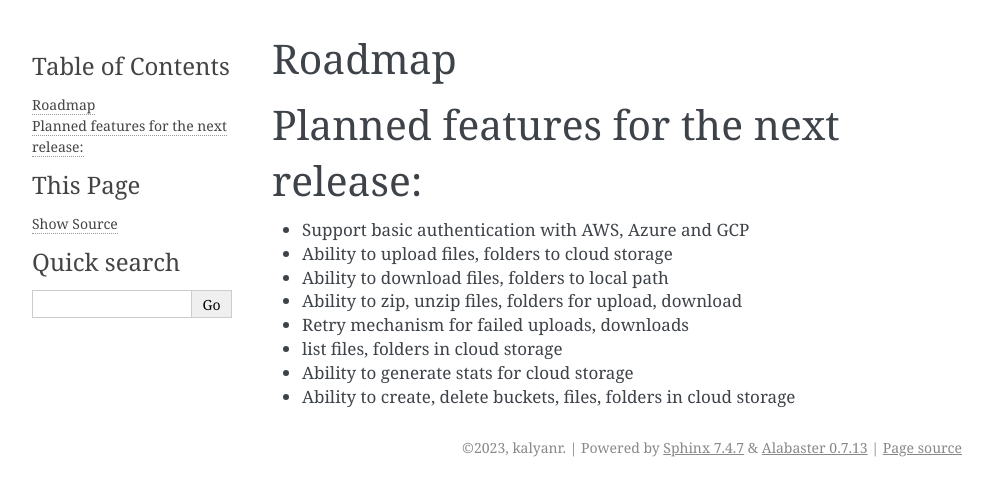
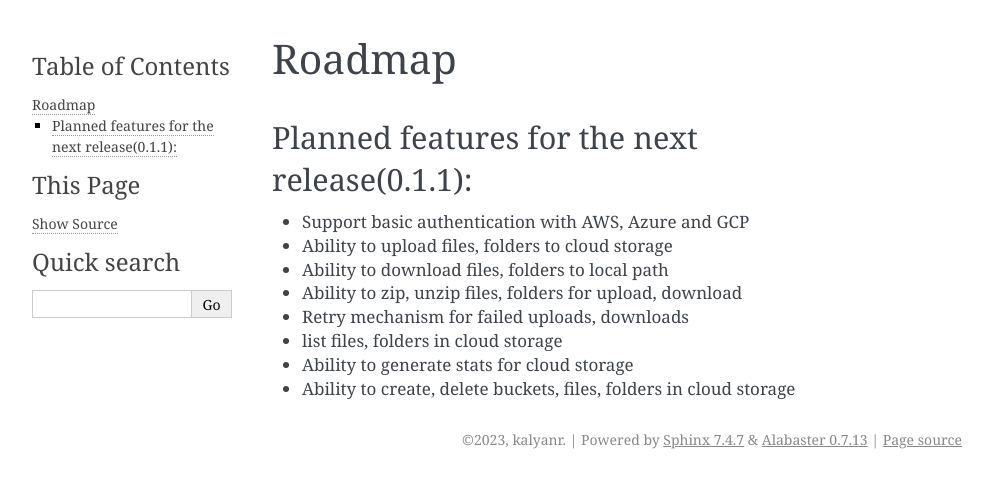
Before and after one commit to rawwar/multi-cloud-utils-python, a Sphinx documentation site: the page built from docs/source/roadmap/roadmap.rst, in a window 1280 px wide. Shown: the top 496 px of the page, without its empty margins (148-1141 px from the left). Built offline with Sphinx 7.4.7, drawn with Linux system fonts in a browser that asks for light colours.

Commit message:
include version number

```diff
--- a/docs/source/roadmap/roadmap.rst
+++ b/docs/source/roadmap/roadmap.rst
@@ -1,8 +1,10 @@
+*******
 Roadmap
-#######
+*******
 
-Planned features for the next release:
-####################################
+Planned features for the next release(0.1.1):
+#############################################
+
 - Support basic authentication with AWS, Azure and GCP
 - Ability to upload files, folders to cloud storage
 - Ability to download files, folders to local path
```
